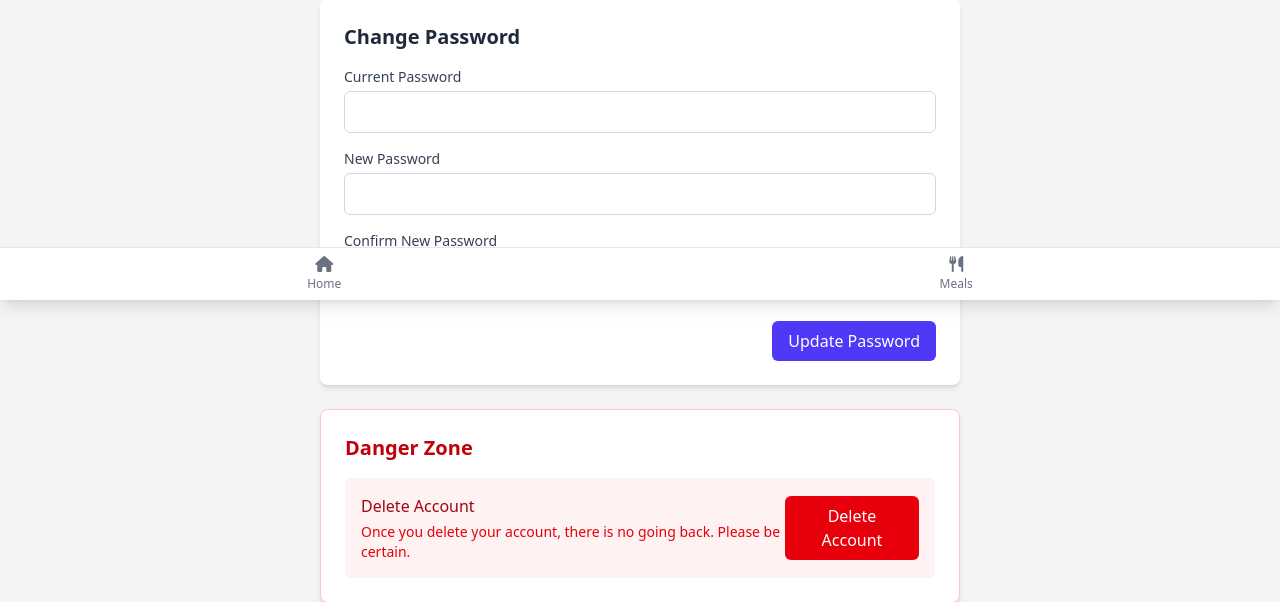
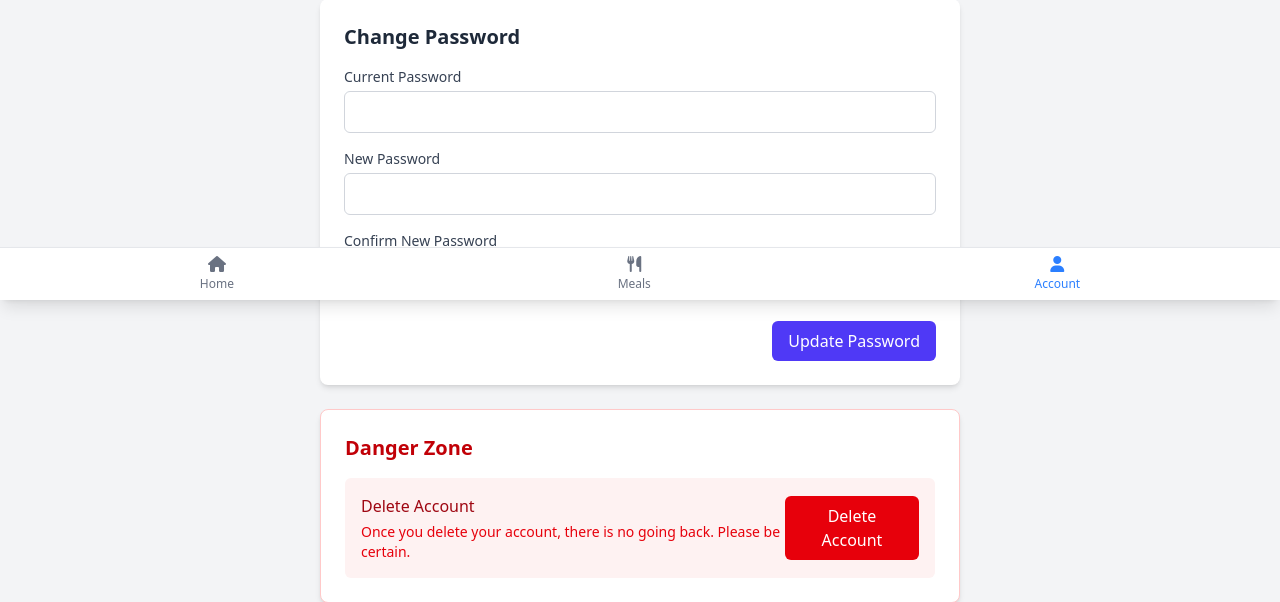
Before and after one commit to code-anwarhosen/meal-manager, a Django app: page /account/ in a window 1280 px wide. Shown: the part 500-1102 px from the top of the page. Run offline with Django 5.2, Linux system fonts and the light colour scheme; the visitor is signed in with stand-in values (Sample User, id 1).

Commit message:
added account deletion

```diff
--- a/app/views/auth.py
+++ b/app/views/auth.py
@@ -166,5 +166,20 @@ def change_password(request):
 
 @login_required
 def delete_account(request):
-    messages.info(request, 'Account deletion will be implemented later')
+    if request.method != 'POST':
+        messages.error(request, "Invalid request method")
+        return redirect('account')
+
+    user = request.user
+
+    # If not a member of a group, delete right away
+    if not hasattr(user, 'group_membership'):
+        user.delete()
+        messages.success(request, "Account Delete - Done")
+
+    else:
+        group = user.group_membership.group
+        role = 'admin' if group.admin == user else 'member'
+        messages.info(request, f"You're '{role}' of '{group.name}'. Leave the group to delete your account.")
+
     return redirect('account')
--- a/templates/base.html
+++ b/templates/base.html
@@ -93,6 +93,7 @@
         <div class="flex justify-around">
             {% url 'home' as home_url %}
             {% url 'track-meals' as meals_url %}
+            {% url 'account' as account_url %}
 
             <a href="{{ home_url }}" class="flex flex-col items-center p-2 rounded-lg {% if request.path == home_url %}text-blue-500{% else %}text-gray-500 hover:text-blue-500{% endif %}">
                 <i class="fas fa-home mb-1"></i>
@@ -103,6 +104,11 @@
                 <i class="fas fa-utensils mb-1"></i>
                 <span class="text-xs">Meals</span>
             </a>
+
+            <a href="{{ account_url }}" class="flex flex-col items-center p-2 rounded-lg {% if request.path == account_url %}text-blue-500{% else %}text-gray-500 hover:text-blue-500{% endif %}">
+                <i class="fas fa-user mb-1"></i>
+                <span class="text-xs">Account</span>
+            </a>
         </div>
     </nav>
     {% endif %}
```
